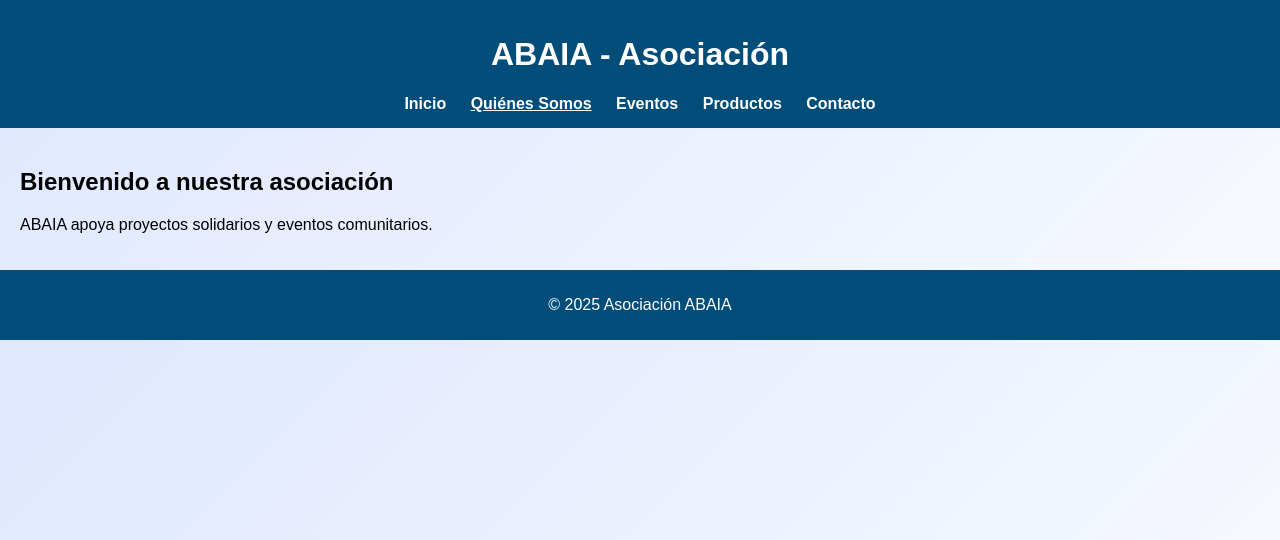
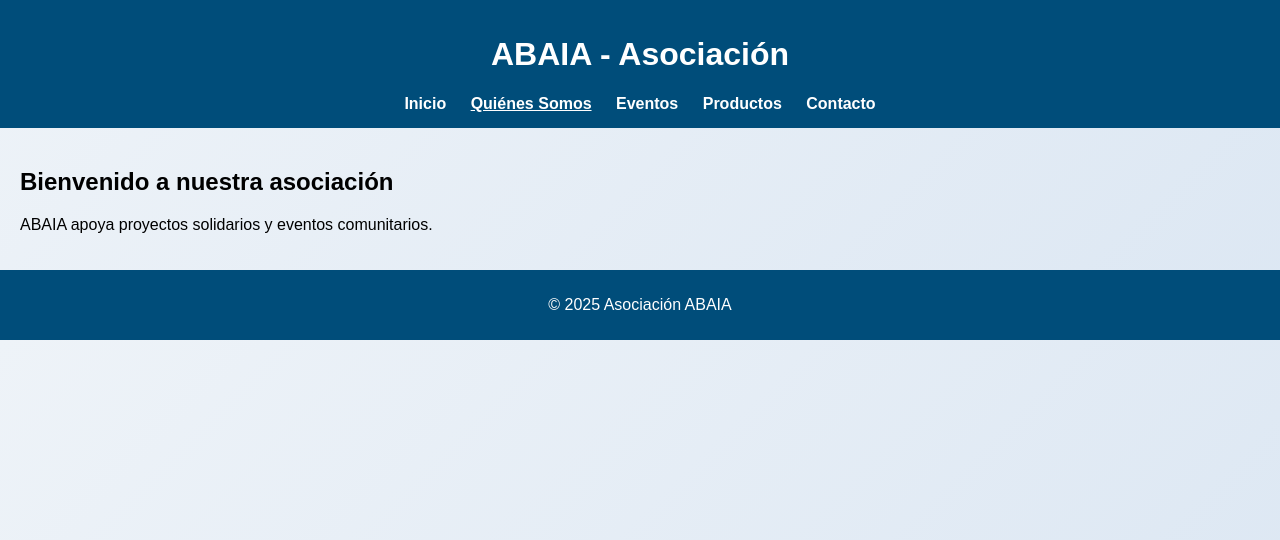
Before and after one commit to abaia-ali/abaia-web, a PHP site: page /index.php in a window 1280 px wide. Shown: the top 540 px of the page. Run offline with PHP 8.4, Linux system fonts and the light colour scheme.

Commit message:
Update style.css

```diff
--- a/style.css
+++ b/style.css
@@ -1,7 +1,7 @@
 /* ====== Estilos generales ====== */
 body {
     font-family: Arial, sans-serif;
-    background-color: #f6f8fa;
+    background: linear-gradient(135deg, #eef3f8, #dce7f3);
     margin: 0;
     padding: 0;
 }
@@ -152,10 +152,3 @@ footer {
     color: green;
     font-weight: bold;
 }
-
-body {
-    font-family: Arial, sans-serif;
-    background: linear-gradient(135deg, #e0e7ff, #f7faff);
-    margin: 0;
-    padding: 0;
-}
```
